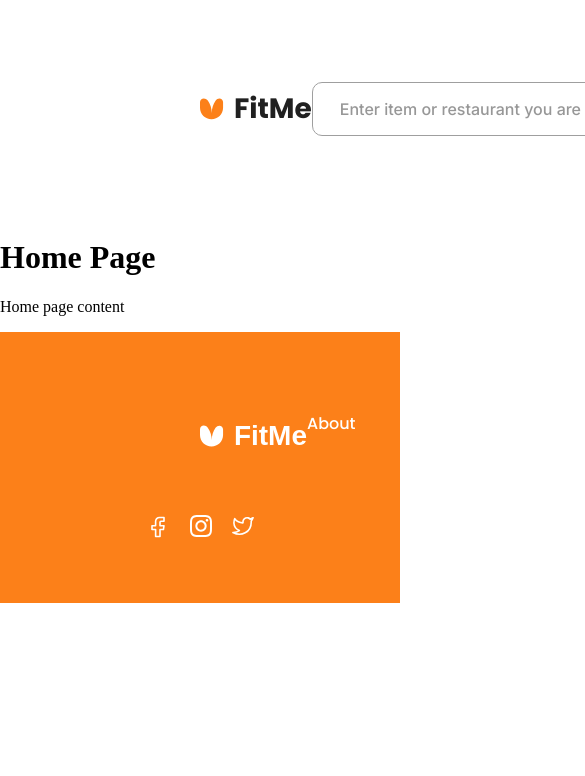
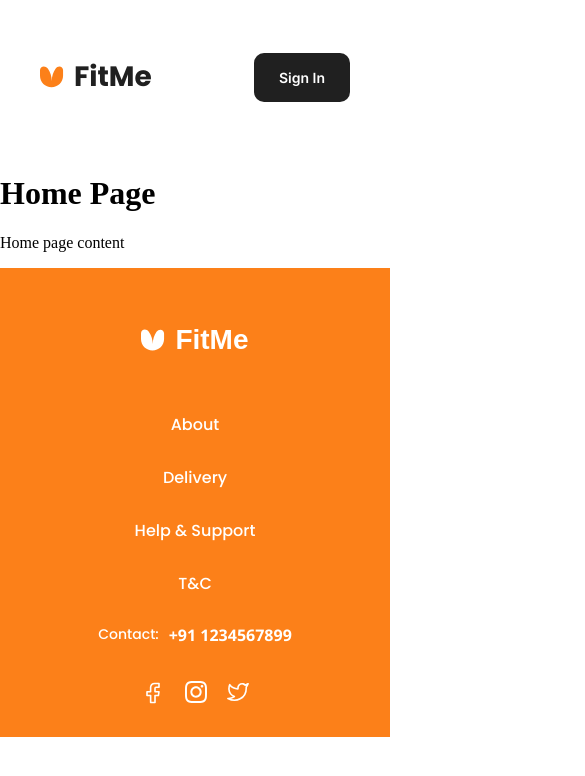
Before and after one commit to gabsfredes/Desafio3-Compass, a React (Create React App) app: page / in a window 390 px wide. Shown: the top 776 px of the page, 585 px wide, since content can reach past the window. Built offline with nearby package versions, Linux system fonts and the light colour scheme; the HTML template or start-up script is replaced by a standard one; a web font is replaced by a local one.

Commit message:
Responsive
Header and Footer responsive OK

```diff
--- a/src/components/Bag/Bag.module.css
+++ b/src/components/Bag/Bag.module.css
@@ -1,3 +1,11 @@
 .bag {
-    cursor: pointer;
+  cursor: pointer;
+  display: block;
 }
+
+/* Mobile */
+@media (max-width: 480px) {
+  .bag {
+    display: none;
+  }
+}
--- a/src/components/Bag/Bag.tsx
+++ b/src/components/Bag/Bag.tsx
@@ -1,9 +1,10 @@
 import bagIcon from "../../images/bag.svg";
+import classes from "./Bag.module.css";
 
 const Bag: React.FC = () => {
   return (
     <div className="bag">
-      <img src={bagIcon} alt="Bag Icon" />
+      <img src={bagIcon} className={classes.bag} alt="Bag Icon" />
     </div>
   );
 };
--- a/src/components/Footer/Footer.module.css
+++ b/src/components/Footer/Footer.module.css
@@ -82,7 +82,24 @@ footer .social_media {
 /* Mobile */
 @media (max-width: 480px) {
   footer {
-        padding: 3.75rem 12.5rem;
+    padding: 1.75rem 2.5rem;
+  }
+
+  footer .content {
+    flex-direction: column;
+    gap: 1.75rem;
+    align-items: center;
+  }
+
+  footer .links {
+    flex-direction: column;
+    gap: 1.75rem;
+    align-items: center;
+  }
+
+  footer .contact {
+    gap: 0.62rem;
+    align-items: center;
   }
 }
 
@@ -91,11 +108,35 @@ footer .social_media {
   footer {
     padding: 2.75rem 4.5rem;
   }
+
+  footer .links {
+    flex-direction: column;
+    gap: 1.75rem;
+    align-items: center;
+  }
+
+  footer .contact {
+    flex-direction: column;
+    gap: 0.62rem;
+    align-items: center;
+  }
 }
 
 /* Laptop  */
 @media (min-width: 769px) and (max-width: 1024px) {
   footer {
-        padding: 3.75rem 10.5rem;
+    padding: 3.75rem 7.5rem;
+  }
+
+  footer .links {
+    flex-direction: column;
+    gap: 1.75rem;
+    align-items: center;
+  }
+
+  footer .contact {
+    flex-direction: column;
+    gap: 0.62rem;
+    align-items: center;
   }
 }
--- a/src/components/Header/Header.module.css
+++ b/src/components/Header/Header.module.css
@@ -38,7 +38,11 @@ header .search_bar {
 /* Mobile */
 @media (max-width: 480px) {
   header {
-        padding: 3.75rem 12.5rem;
+    padding: 1.75rem 2.5rem;
+  }
+
+  header .search_bar {
+    display: none;
   }
 }
 
@@ -56,6 +60,6 @@ header .search_bar {
 /* Laptop  */
 @media (min-width: 769px) and (max-width: 1024px) {
   header {
-        padding: 3.75rem 10.5rem;
+    padding: 3.75rem 7.5rem;
   }
 }
--- a/src/index.css
+++ b/src/index.css
@@ -16,6 +16,7 @@
 body {
   margin: 0;
   padding: 0;
+  transition: 0.3s;
   background-color: white;
 }
 
```
Lines whose indentation alone changed are shown as unchanged.
